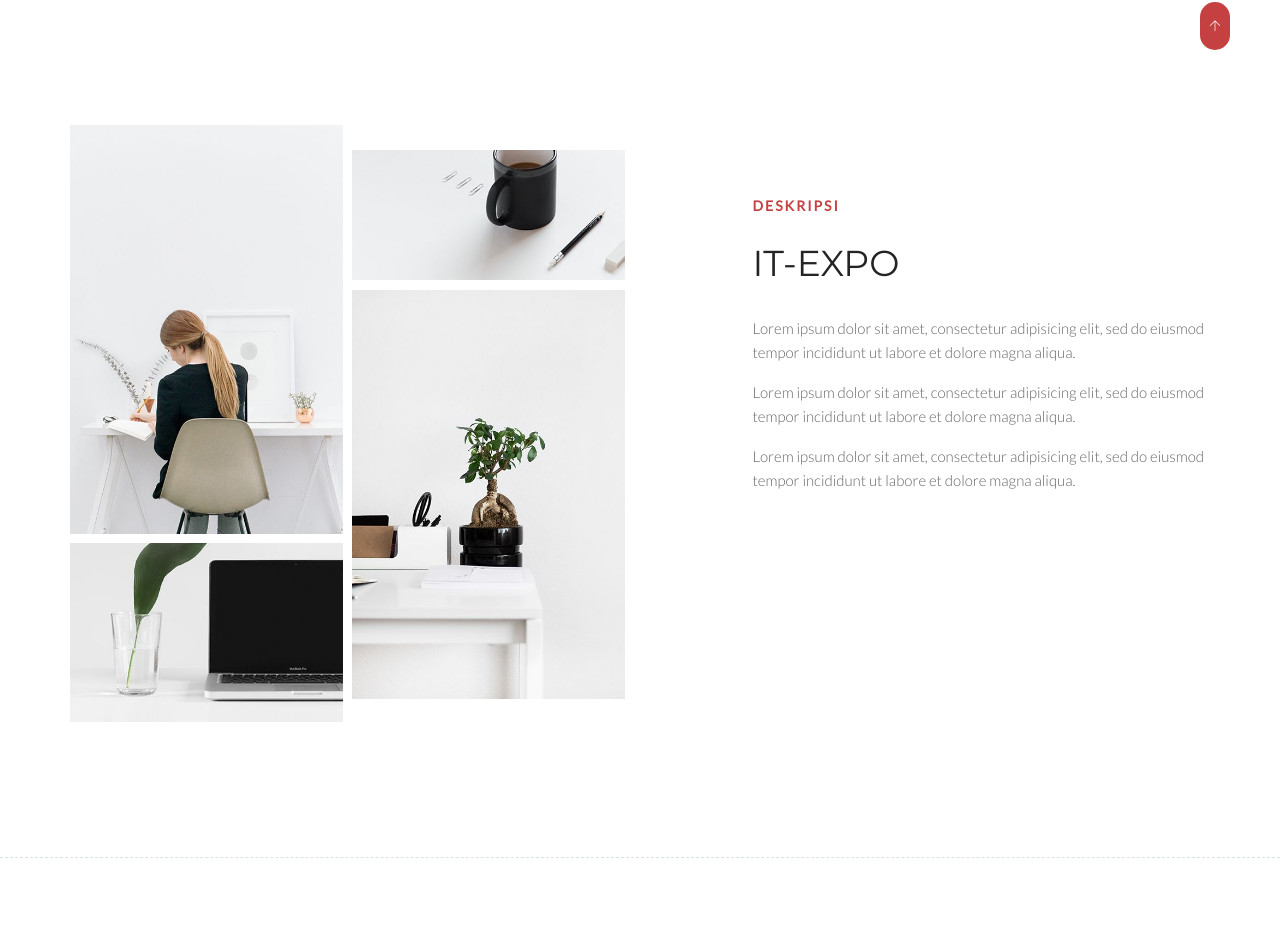
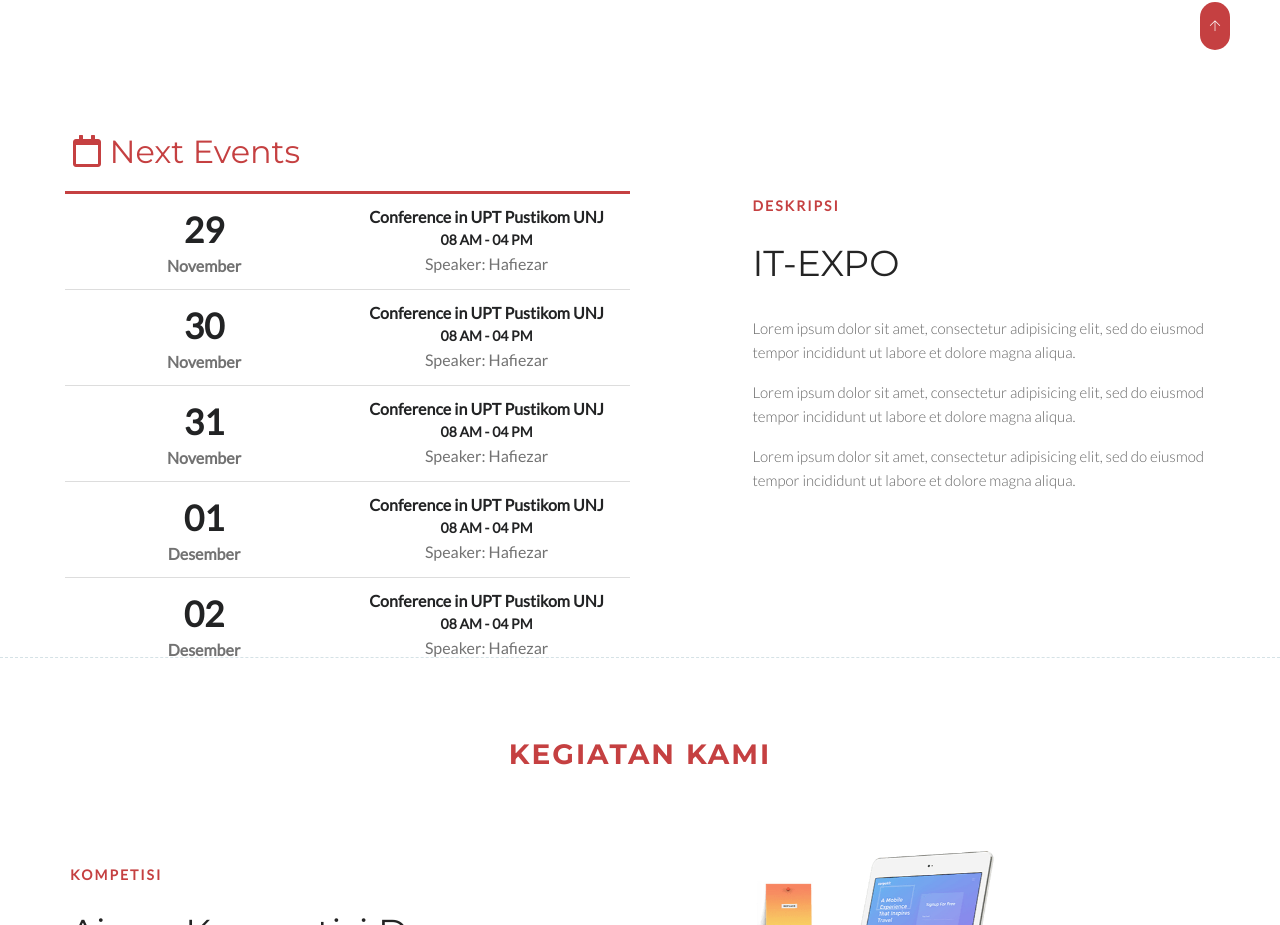
Before and after one commit to moctarafendi/hafiezar.github.io, a plain HTML site: page index_events.html in a window 1280 px wide. Shown: the part 800-1725 px from the top of the page. Drawn offline with Linux system fonts and the light colour scheme; some packages are replaced by stand-ins of ours.

Commit message:
table kegiatan

```diff
--- a/index_events.html
+++ b/index_events.html
@@ -32,6 +32,8 @@
         <!-- Favicon -->
         <link rel="shortcut icon" href="img/favicon.ico" type="image/x-icon">
         <link rel="apple-touch-icon" href="img/apple-touch-icon.png">
+        <link rel="stylesheet" href="https://use.fontawesome.com/releases/v5.3.1/css/all.css" integrity="sha384-mzrmE5qonljUremFsqc01SB46JvROS7bZs3IO2EmfFsd15uHvIt+Y8vEf7N7fWAU" crossorigin="anonymous">
+
     </head>
     <!-- End Head -->
 
@@ -181,10 +183,12 @@
                             <p>Lorem ipsum dolor sit amet, consectetur adipisicing elit, sed do eiusmod tempor incididunt ut labore et dolore magna aliqua.</p>
                         </div>
                     </div>
+
+                    <!-- Table Acara -->
                     <div class="col-md-6 col-md-pull-5">
                         <!-- Masonry Grid -->
                         <div class="row g-row-col--5 js__masonry">
-                            <div class="col-xs-6 col-sm-6 col-md-1 js__masonry-sizer"></div>
+                           <!--  <div class="col-xs-6 col-sm-6 col-md-1 js__masonry-sizer"></div>
                             <div class="col-xs-6 g-full-width--xs g-margin-b-10--xs js__masonry-item">
                                 <img class="img-responsive g-width-100-percent--xs" src="img/500x750/01.jpg" alt="Image">
                             </div>
@@ -196,7 +200,47 @@
                             </div>
                             <div class="col-xs-6 g-full-width--xs g-margin-b-10--xs js__masonry-item">
                                 <img class="img-responsive g-width-100-percent--xs" src="img/450x295/01.jpg" alt="Image">
-                            </div>
+                            </div> -->
+
+                            <table class="table" >
+                                <thead>
+                                    <tr style="border-bottom: 3px solid #c54041;" >
+                                        <td><h2 style="color: #c54041;"> <span class="far fa-calendar"></span>  Next Events</h2></td>
+                                        <td></td>
+
+
+                                    </tr>
+                                </thead>
+                                <tbody>
+                                    <tr >
+                                        <td style="padding: 10px 0px; vertical-align: middle; text-align: center; font-size: 35px; font-weight: bold">29 <span style="padding: 1px 0px; display: block; font-size: 16px;color: #727272;">November</span></td>
+                                        <td style="vertical-align: middle; text-align: center"><span style="padding: 1.5px 0px;font-weight: bold; font-size: 16px">Conference in UPT Pustikom UNJ</span> <span style="padding: 1.5px 0px;display: block; font-weight: bold; font-size: 14px">08 AM - 04 PM</span> <span style="padding: 1.5px 0px;font-size: 16px; display: block; color: #727272">Speaker: Hafiezar</span></td>
+
+                                    </tr>
+                                    <tr >
+                                        <td style="padding: 10px 0px; vertical-align: middle; text-align: center; font-size: 35px; font-weight: bold">30 <span style="padding: 1px 0px; display: block; font-size: 16px;color: #727272;">November</span></td>
+                                        <td style="vertical-align: middle; text-align: center"><span style="padding: 1.5px 0px;font-weight: bold; font-size: 16px">Conference in UPT Pustikom UNJ</span> <span style="padding: 1.5px 0px;display: block; font-weight: bold; font-size: 14px">08 AM - 04 PM</span> <span style="padding: 1.5px 0px;font-size: 16px; display: block; color: #727272">Speaker: Hafiezar</span></td>
+
+                                    </tr>
+                                    <tr >
+                                        <td style="padding: 10px 0px; vertical-align: middle; text-align: center; font-size: 35px; font-weight: bold">31 <span style="padding: 1px 0px; display: block; font-size: 16px;color: #727272;">November</span></td>
+                                        <td style="vertical-align: middle; text-align: center"><span style="padding: 1.5px 0px;font-weight: bold; font-size: 16px">Conference in UPT Pustikom UNJ</span> <span style="padding: 1.5px 0px;display: block; font-weight: bold; font-size: 14px">08 AM - 04 PM</span> <span style="padding: 1.5px 0px;font-size: 16px; display: block; color: #727272">Speaker: Hafiezar</span></td>
+
+                                    </tr>
+                                    <tr >
+                                        <td style="padding: 10px 0px; vertical-align: middle; text-align: center; font-size: 35px; font-weight: bold">01 <span style="padding: 1px 0px; display: block; font-size: 16px;color: #727272;">Desember</span></td>
+                                        <td style="vertical-align: middle; text-align: center"><span style="padding: 1.5px 0px;font-weight: bold; font-size: 16px">Conference in UPT Pustikom UNJ</span> <span style="padding: 1.5px 0px;display: block; font-weight: bold; font-size: 14px">08 AM - 04 PM</span> <span style="padding: 1.5px 0px;font-size: 16px; display: block; color: #727272">Speaker: Hafiezar</span></td>
+
+                                    </tr>
+                                    <tr >
+                                        <td style="padding: 10px 0px; vertical-align: middle; text-align: center; font-size: 35px; font-weight: bold">02 <span style="padding: 1px 0px; display: block; font-size: 16px;color: #727272;">Desember</span></td>
+                                        <td style="vertical-align: middle; text-align: center"><span style="padding: 1.5px 0px;font-weight: bold; font-size: 16px">Conference in UPT Pustikom UNJ</span> <span style="padding: 1.5px 0px;display: block; font-weight: bold; font-size: 14px">08 AM - 04 PM</span> <span style="padding: 1.5px 0px;font-size: 16px; display: block; color: #727272">Speaker: Hafiezar</span></td>
+
+                                    </tr>
+
+
+                                </tbody>
+                            </table>
                         </div>
                         <!-- End Masonry Grid -->
                     </div>
```
